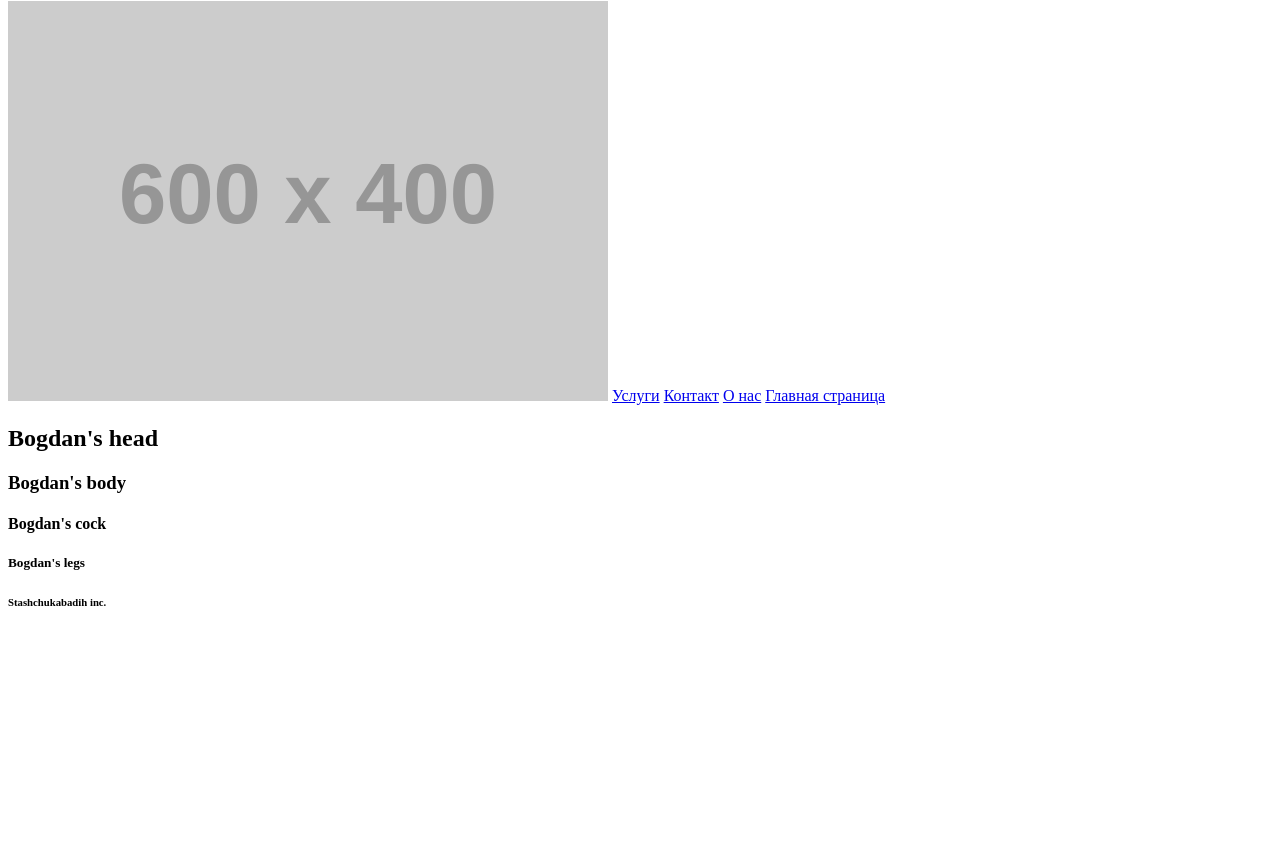
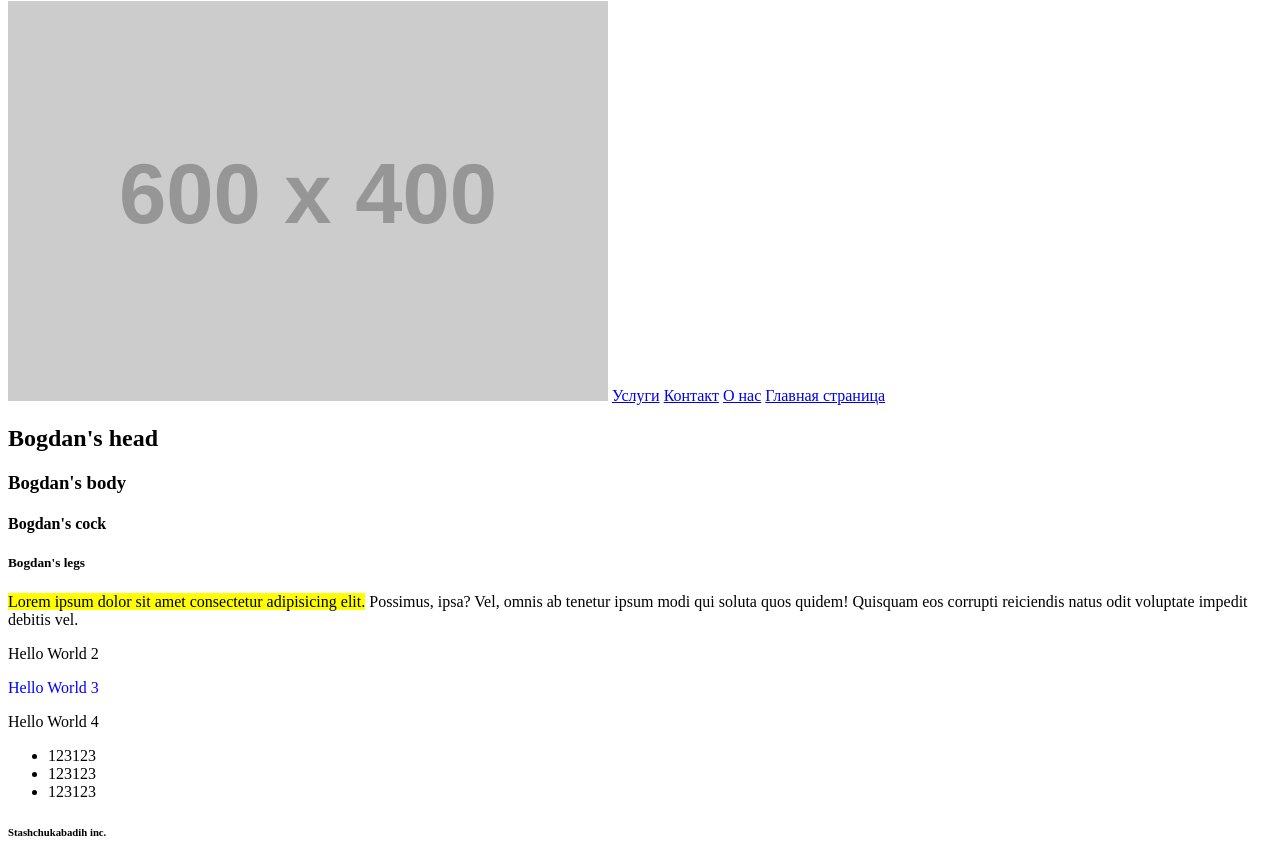
Before and after one commit to denys-shpoltakov/wszystkie-pakiety-z-pai, a plain HTML site: page packet-1-reszenie/index.html in a window 1280 px wide. Shown: the part 79-942 px from the top of the page. Before the commit the page ends 800 px from the top, so only its background shows below. Drawn offline with Linux system fonts and the light colour scheme; placeholder pictures from the web are drawn by us.

Commit message:
Добавил новый файл index.html и добавил файл со стилями style.css

```diff
--- a/packet-1-reszenie/index.html
+++ b/packet-1-reszenie/index.html
@@ -4,6 +4,7 @@
     <meta charset="UTF-8" />
     <meta name="viewport" content="width=device-width, initial-scale=1.0" />
     <title>Главная страница</title>
+    <link rel="stylesheet" href="/packet-1-reszenie/style.css" />
   </head>
   <body>
     <header>
@@ -19,6 +20,20 @@
       <section><h3>Bogdan's body</h3></section>
       <section><h4>Bogdan's cock</h4></section>
       <section><h5>Bogdan's legs</h5></section>
+      <p>
+        <span>Lorem ipsum dolor sit amet consectetur adipisicing elit.</span>
+        Possimus, ipsa? Vel, omnis ab tenetur ipsum modi qui soluta quos quidem!
+        Quisquam eos corrupti reiciendis natus odit voluptate impedit debitis
+        vel.
+      </p>
+      <p>Hello World 2</p>
+      <p class="highlight">Hello World 3</p>
+      <p>Hello World 4</p>
+      <ul>
+        <li>123123</li>
+        <li>123123</li>
+        <li>123123</li>
+      </ul>
     </main>
     <footer><h6>Stashchukabadih inc.</h6></footer>
   </body>
--- /dev/null
+++ b/packet-1-reszenie/style.css
@@ -0,0 +1,7 @@
+.highlight {
+  color: blue;
+}
+
+span {
+  background-color: yellow;
+}
```
